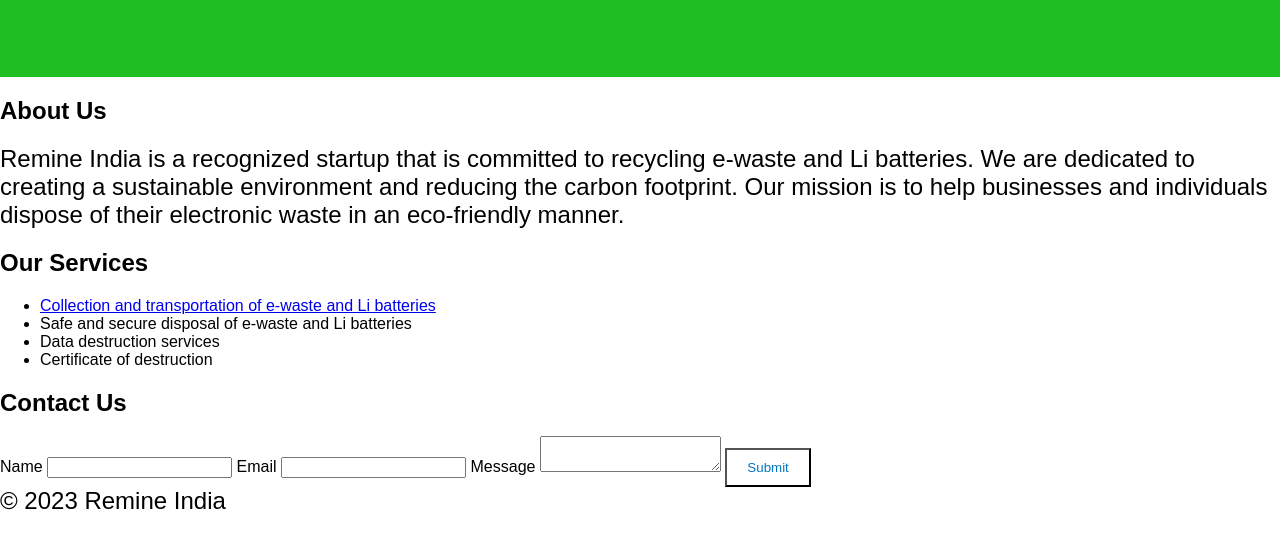
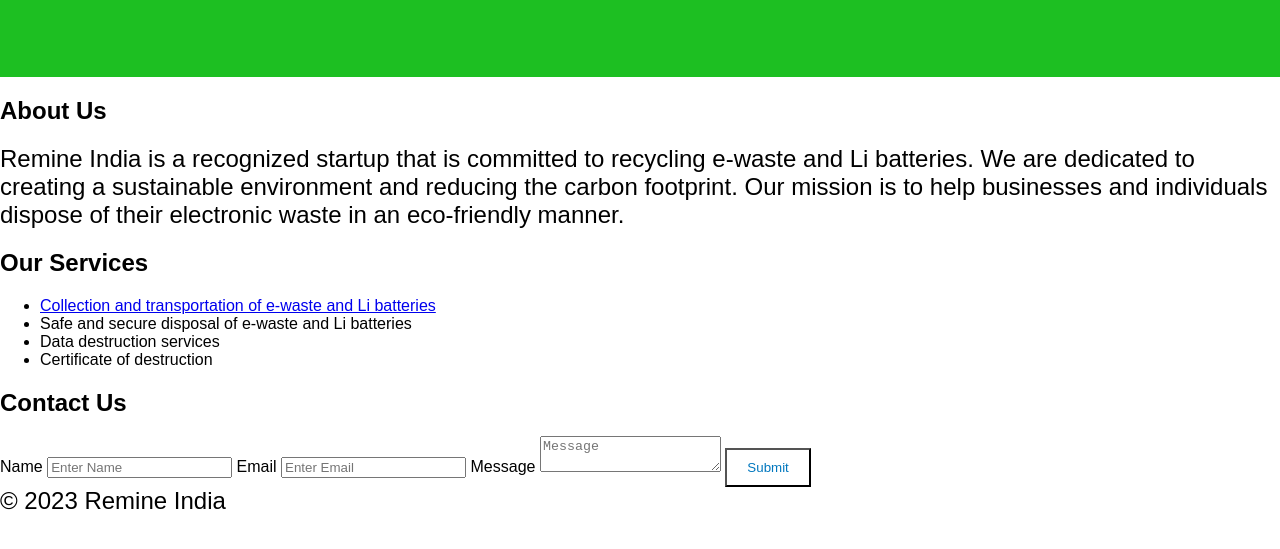
Before and after one commit to yesh1527/Remine-India, a plain HTML site: page index.html in a window 1280 px wide. Shown: the part 243-792 px from the top of the page. Drawn offline with Linux system fonts and the light colour scheme; a script that the page names is missing.

Commit message:
Update index.html

```diff
--- a/index.html
+++ b/index.html
@@ -38,11 +38,11 @@
       <h2>Contact Us</h2>
       <form>
         <label for="name">Name</label>
-        <input type="text" id="name" name="name" required>
-        <label for="email">Email</label>
-        <input type="email" id="email" name="email" required>
-        <label for="message">Message</label>
-        <textarea id="message" name="message" required></textarea>
+        <input type="text" placeholder="Enter Name" id="name" name="name" required>
+        <label for="email" >Email</label>
+        <input type="email" id="email" placeholder="Enter Email" name="email" required>
+        <label for="message" >Message</label>
+        <textarea id="message" placeholder="Message" name="message" required></textarea>
         <button type="submit" class="button">Submit</button>
       </form>
     </section>
```
